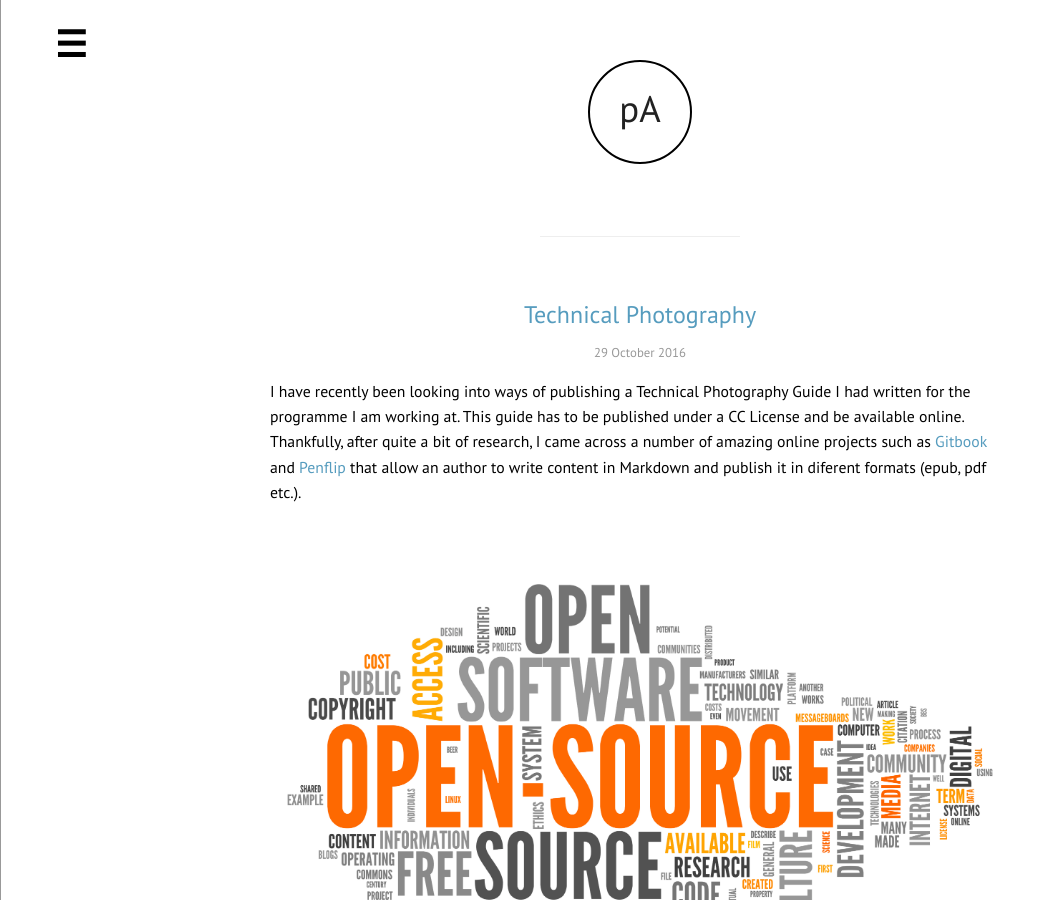
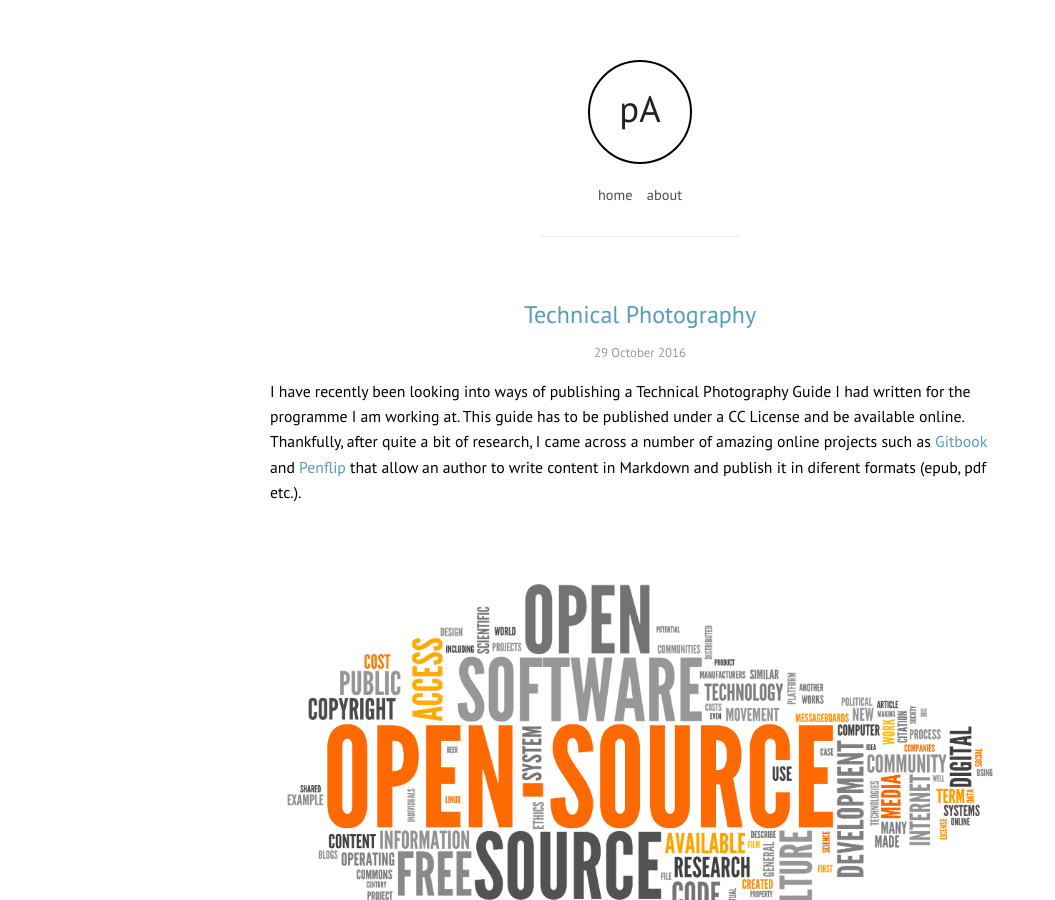
Before and after one commit to pgalatis/pgalatis.github.io, a Jekyll site: the page built from index.html, in a window 1280 px wide and 900 px high. Shown: the whole window, without its empty margins (0-1055 px from the left). Built offline with Jekyll 4.4.1, drawn with Linux system fonts in a browser that asks for light colours; nearby versions of some CDN libraries; the list of posts is cut into pages by our own code.

Commit message:
Update default.html

```diff
--- a/_layouts/default.html
+++ b/_layouts/default.html
@@ -47,39 +47,14 @@
   <body class="fade-out" itemscope itemtype="http://schema.org/WebPage">
   <script>window.onload = function () { document.body.className = "";}</script>
 
-   <div id="mySidenav" class="sidenav">
-      <a href="javascript:void(0)" class="closebtn" onclick="closeNav()">&times;</a>
-      <a href="/">home</a>
-      <a href="/about/">about</a>
-      <!--<a href="#">Services</a>
-      <a href="#">Clients</a>
-      <a href="#">Contact</a>-->
-   </div>
-
-  <!-- Use any element to open the sidenav -->
-  <span onclick="openNav()" class="open">&#9776;</span>
-
-  <script>
-      /* Set the width of the side navigation to 150px */
-      function openNav() {
-          document.getElementById("mySidenav").style.width = "150px";
-      }
-
-      /* Set the width of the side navigation to 0 */
-      function closeNav() {
-          document.getElementById("mySidenav").style.width = "0";
-      }
-    </script>
-
   <div class="wrapper">
     <header role="banner">
       <div id="circle">
       <h1 class="title">pA</h1>
       </div>
       <nav class="info">
-        <!--<a href="/">home</a>
-        <a href="/about">about</a>-->
-        &nbsp;
+        <a href="/">home</a>
+        <a href="/about">about</a>
       </nav>
     </header>
 
```
